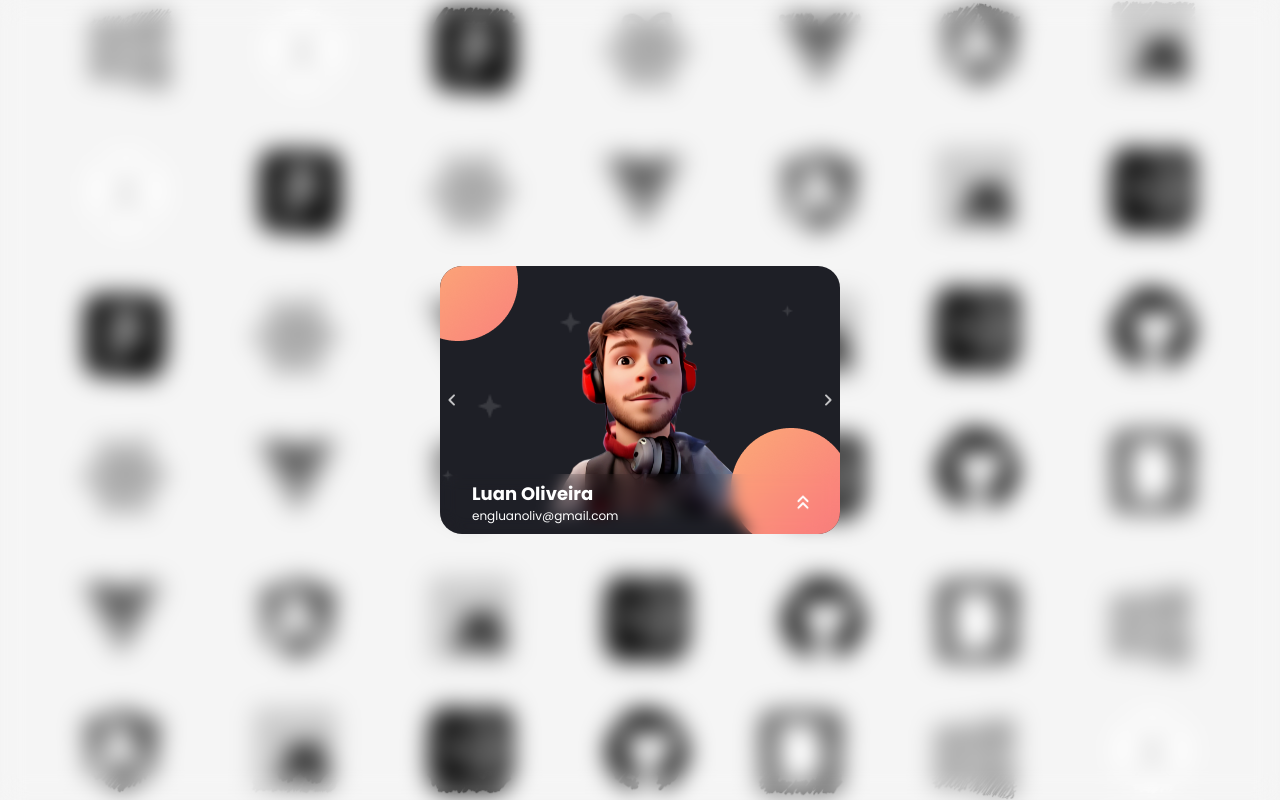
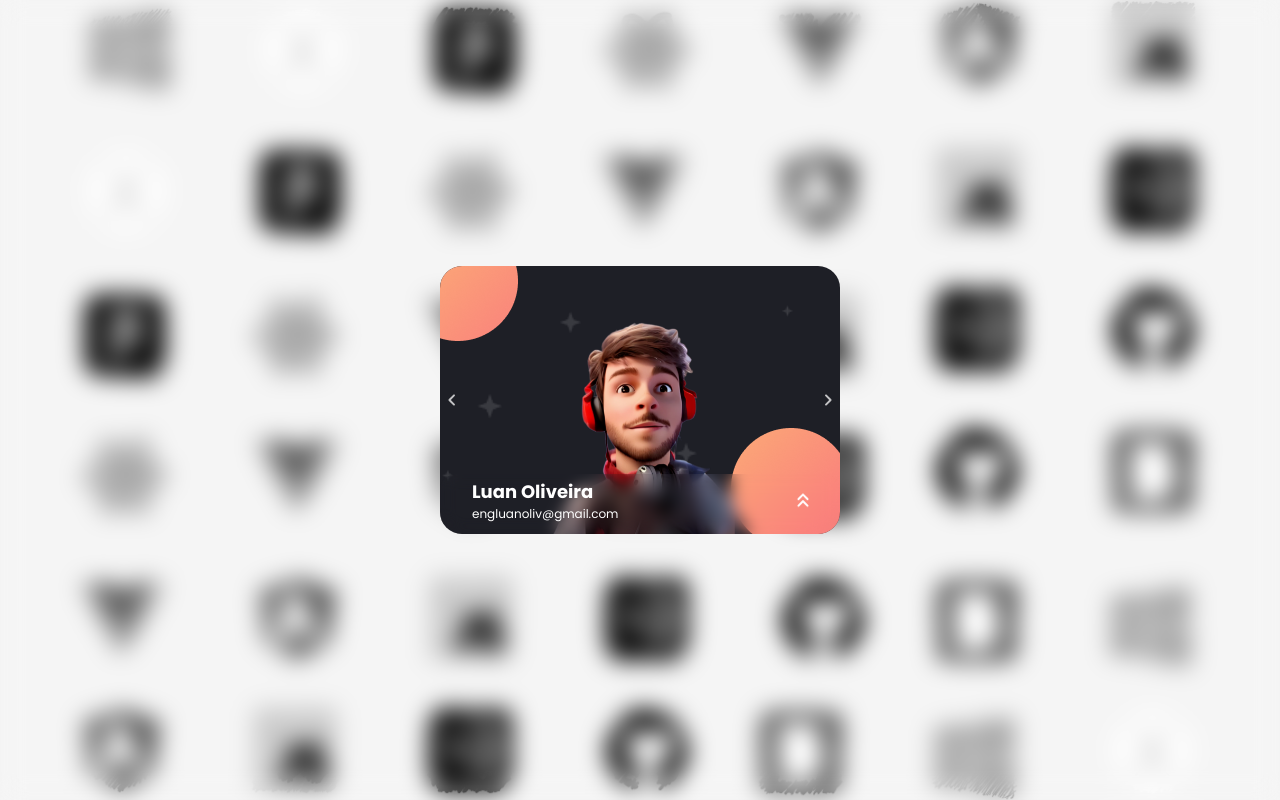
Before and after one commit to engluanoliv/my-app, a Next.js app: page /about in a window 1280 px wide. Built offline with nearby package versions, Linux system fonts and the light colour scheme.

Commit message:
Fix Button Back and Image Profile Card Padding Bottom

```diff
--- a/src/app/about/page.tsx
+++ b/src/app/about/page.tsx
@@ -12,7 +12,6 @@ export default function About() {
   const frontContent = (
     <>
       <Image
-        className="pb-14"
         src="/profile.png"
         alt="I am not a robot."
         width={190}
--- a/src/components/Button/index.tsx
+++ b/src/components/Button/index.tsx
@@ -21,7 +21,7 @@ export default function Button({
 
   if (title === "Hire")
     className += "  rounded-lg bg-custom-blue text-white text-sm py-2";
-  if (title === "Message") className += "  rounded-lg bg-white text-sm py-2";
+  if (title === "Back") className += "  rounded-lg bg-white text-sm py-2";
 
   if (title === "Send")
     className +=
```
